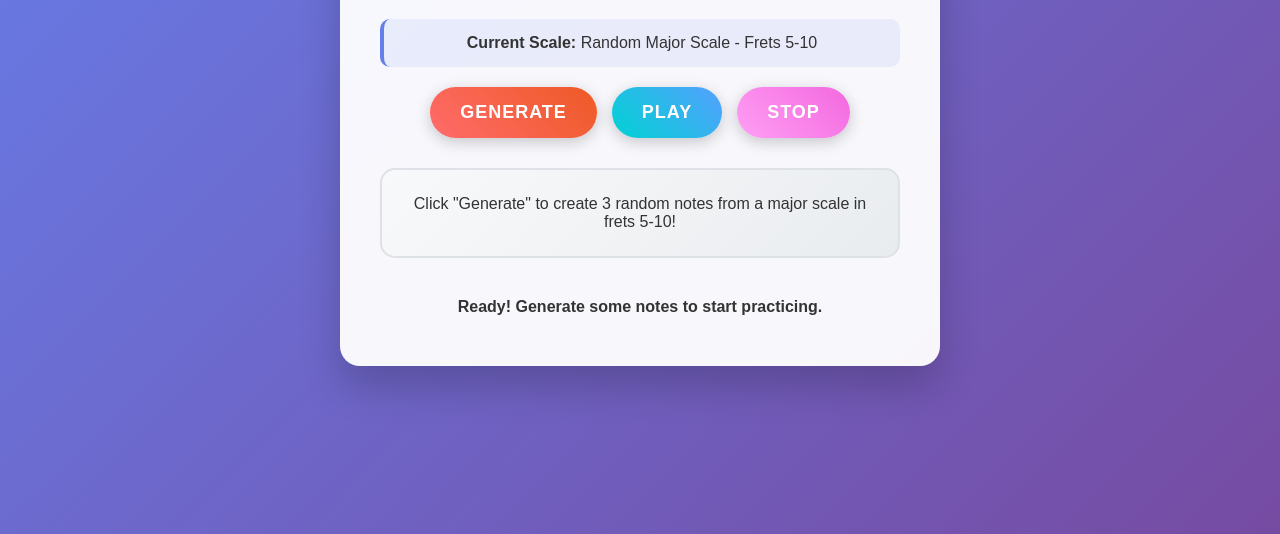
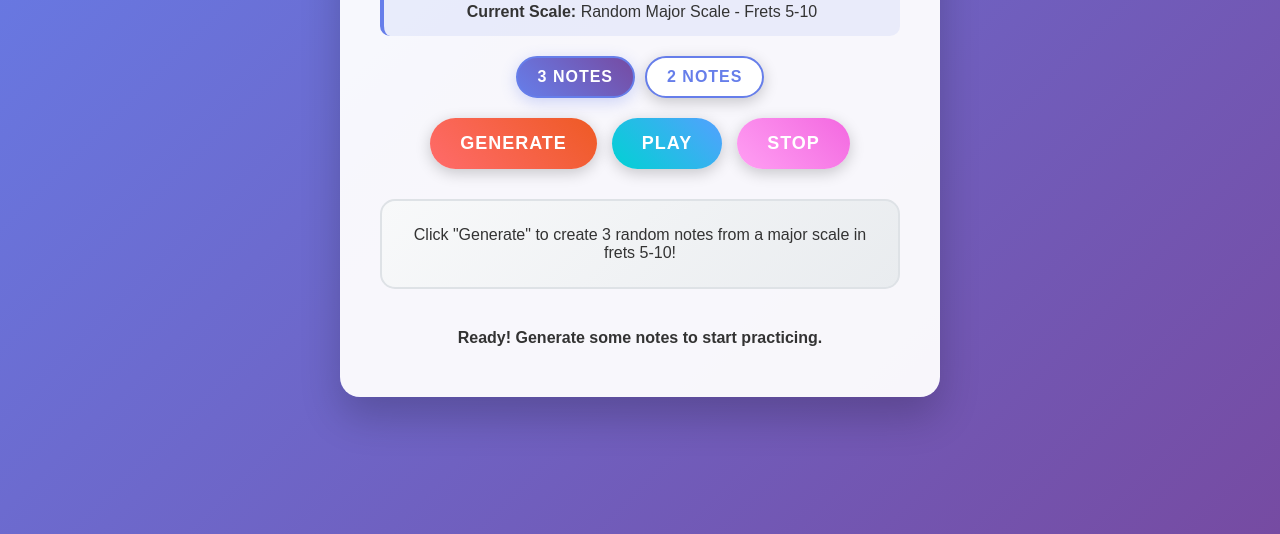
Before and after one commit to ShockWaveT/music-tools, a plain HTML site: page index.html in a window 1280 px wide. Shown: the part 266-800 px from the top of the page. Drawn offline with Linux system fonts and the light colour scheme.

Commit message:
added option to change mode to playing only 2 notes

```diff
--- a/index.html
+++ b/index.html
@@ -42,8 +42,39 @@
             display: flex;
             gap: 15px;
             justify-content: center;
-            margin-bottom: 30px;
+            margin-bottom: 20px;
             flex-wrap: wrap;
+        }
+
+        .mode-selector {
+            display: flex;
+            gap: 10px;
+            justify-content: center;
+            margin-bottom: 20px;
+            flex-wrap: wrap;
+        }
+
+        .mode-btn {
+            padding: 10px 20px;
+            font-size: 16px;
+            font-weight: bold;
+            border: 2px solid #667eea;
+            border-radius: 25px;
+            cursor: pointer;
+            transition: all 0.3s ease;
+            background: white;
+            color: #667eea;
+        }
+
+        .mode-btn.active {
+            background: linear-gradient(45deg, #667eea, #764ba2);
+            color: white;
+            box-shadow: 0 4px 15px rgba(102, 126, 234, 0.3);
+        }
+
+        .mode-btn:hover {
+            transform: translateY(-2px);
+            box-shadow: 0 4px 15px rgba(102, 126, 234, 0.2);
         }
 
         button {
@@ -187,6 +218,11 @@
             <strong>Current Scale:</strong> <span id="currentScale">Random Major Scale - Frets 5-10</span>
         </div>
 
+        <div class="mode-selector">
+            <button class="mode-btn active" onclick="setMode(3)" id="mode3">3 Notes</button>
+            <button class="mode-btn" onclick="setMode(2)" id="mode2">2 Notes</button>
+        </div>
+
         <div class="controls">
             <button class="generate-btn" onclick="generateNotes()">Generate</button>
             <button class="play-btn" onclick="playNotes()" id="playBtn">Play</button>
@@ -224,6 +260,7 @@
         let isPlaying = false;
         let playInterval;
         let audioContext;
+        let noteMode = 3; // Default to 3 notes mode
 
         // Initialize audio context
         function initAudio() {
@@ -285,7 +322,29 @@
             return positions;
         }
 
-        // Generate 3 random notes from a random major scale
+        // Set note mode (2 or 3 notes)
+        function setMode(mode) {
+            noteMode = mode;
+
+            // Update button styles
+            document.querySelectorAll('.mode-btn').forEach(btn => {
+                btn.classList.remove('active');
+            });
+            document.getElementById(`mode${mode}`).classList.add('active');
+
+            // Stop current playback if running
+            if (isPlaying) {
+                stopPlaying();
+            }
+
+            // Clear current notes
+            currentNotes = [];
+            displayNotes();
+
+            updateStatus(`Mode changed to ${mode} notes. Generate new notes!`);
+        }
+
+        // Generate random notes from a random major scale
         function generateNotes() {
             // Choose a random root note
             const rootNote = CHROMATIC_NOTES[Math.floor(Math.random() * CHROMATIC_NOTES.length)];
@@ -296,7 +355,7 @@
             });
 
             // Update scale display
-            document.getElementById('currentScale').textContent = `${rootNote} Major - Frets 5-10`;
+            document.getElementById('currentScale').textContent = `${rootNote} Major - Frets 5-10 (${noteMode} Notes)`;
 
             // Generate notes that can be played between frets 5-10
             const validNotes = [];
@@ -315,11 +374,11 @@
                 }
             });
 
-            // Select 3 random notes from valid notes
+            // Select notes based on current mode (2 or 3 notes)
             const selectedNotes = [];
             const usedIndices = new Set();
 
-            while (selectedNotes.length < 3 && selectedNotes.length < validNotes.length) {
+            while (selectedNotes.length < noteMode && selectedNotes.length < validNotes.length) {
                 const randomIndex = Math.floor(Math.random() * validNotes.length);
                 if (!usedIndices.has(randomIndex)) {
                     selectedNotes.push(validNotes[randomIndex]);
@@ -329,7 +388,7 @@
 
             currentNotes = selectedNotes;
             displayNotes();
-            updateStatus('Notes generated! Click "Play" to hear them.');
+            updateStatus(`${noteMode} notes generated! Click "Play" to hear them.`);
         }
 
         // Calculate interval between two scale positions
@@ -396,7 +455,7 @@
                 if (!isPlaying) return;
 
                 if (noteIndex >= currentNotes.length) {
-                    // All 3 notes played, wait 2 seconds before restarting
+                    // All notes played, wait 2 seconds before restarting
                     noteIndex = 0;
                     // Clear highlighting
                     document.querySelectorAll('.note-info').forEach(el => {
@@ -404,7 +463,7 @@
                     });
 
                     if (isPlaying) {
-                        playInterval = setTimeout(playNextNote, 2000); // 2 second pause after all 3 notes
+                        playInterval = setTimeout(playNextNote, 2000); // 2 second pause after all notes
                     }
                     return;
                 }
```
